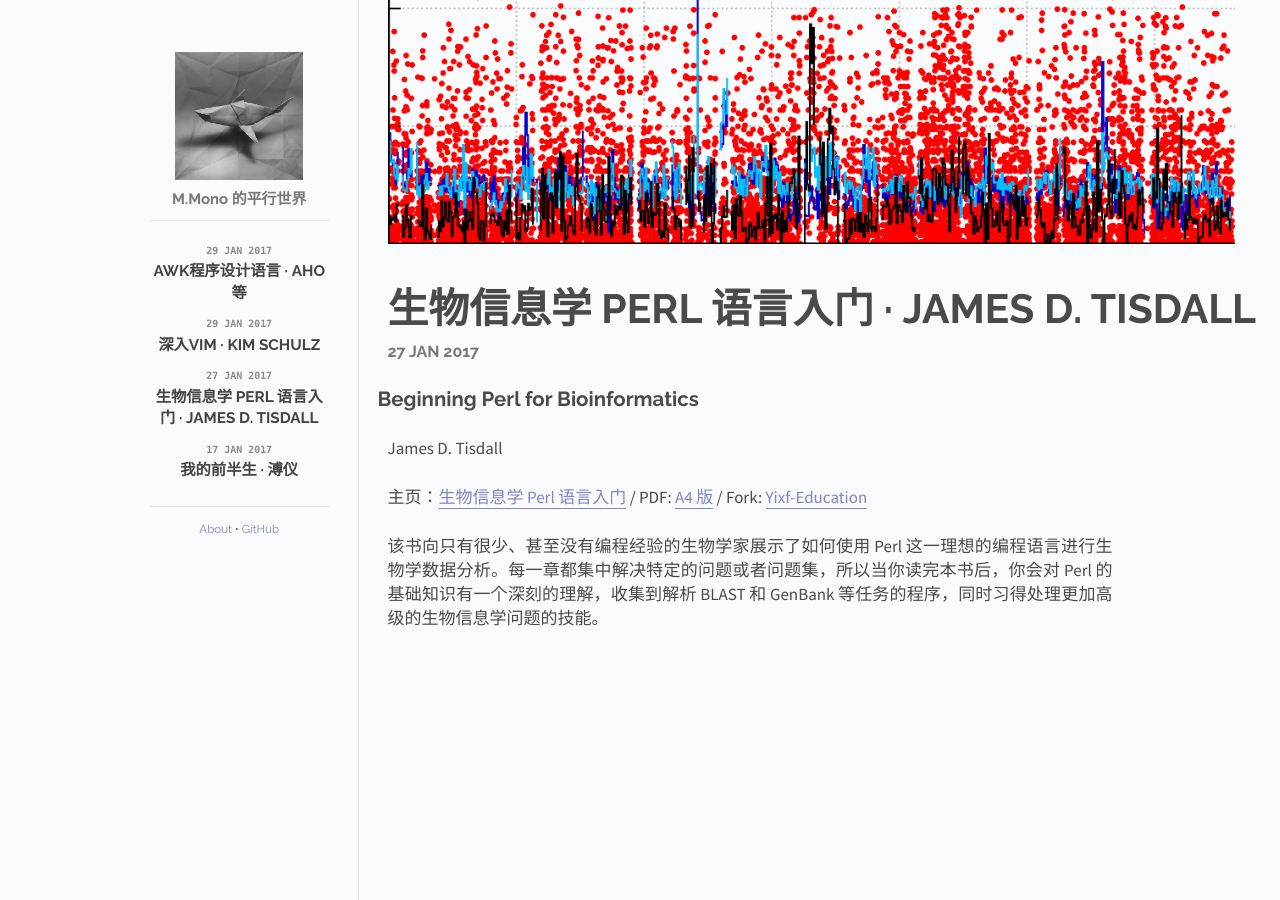
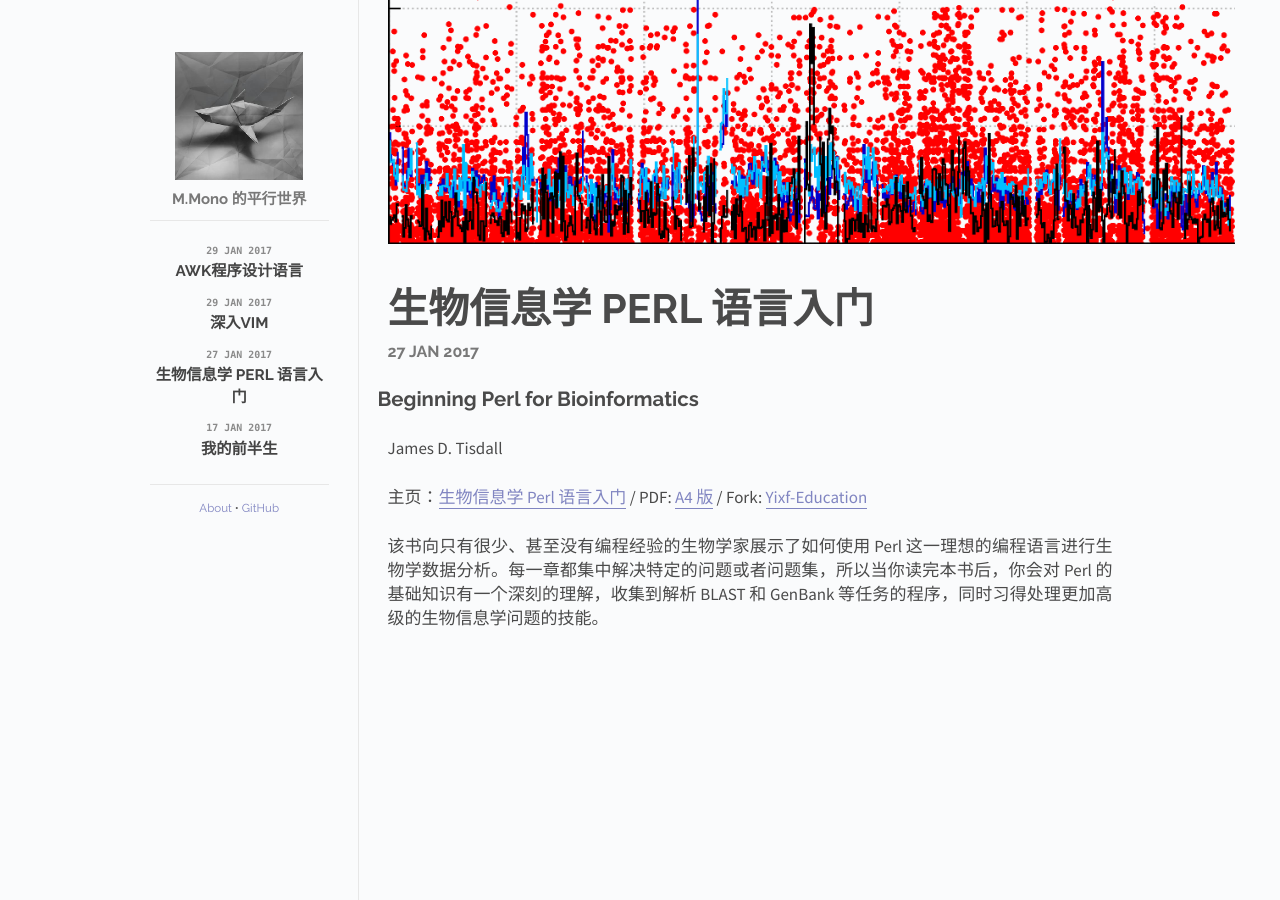
Before and after one commit to M-Mono/m-mono.github.io, a Jekyll site: the page built from _posts/2016-11-26-Beginning-Perl-for-Bioinformatics.md, in a window 1280 px wide. Built offline with Jekyll 4.4.1, drawn with Linux system fonts in a browser that asks for light colours; Markdown is read by kramdown in place of the engine named in the settings.

```diff
--- a/_posts/2016-11-26-Beginning-Perl-for-Bioinformatics.md
+++ b/_posts/2016-11-26-Beginning-Perl-for-Bioinformatics.md
@@ -1,6 +1,6 @@
 ---
 layout: post
-title: 生物信息学 Perl 语言入门 · James D. Tisdall
+title: 生物信息学 Perl 语言入门
 cover: cover_Beginning-Perl-for-Bioinformatics.png
 date:   2017-1-27 12:00:00
 categories: posts
--- a/_posts/2016-11-26-Hacking_Vim.md
+++ b/_posts/2016-11-26-Hacking_Vim.md
@@ -1,6 +1,6 @@
 ---
 layout: post
-title: 深入Vim · Kim Schulz
+title: 深入Vim
 cover: cover_hacking_vim.png
 date:   2017-01-29 12:00:00
 categories: posts
--- a/_posts/2016-11-26-The-AWK-Programming-Language.md
+++ b/_posts/2016-11-26-The-AWK-Programming-Language.md
@@ -1,6 +1,6 @@
 ---
 layout: post
-title: AWK程序设计语言 · Aho 等
+title: AWK程序设计语言
 cover: cover_The-AWK-Programming-Language.jpg
 date:   2017-01-29 12:00:00
 categories: posts
--- a/_posts/2016-11-26-The-First-Half-of-My-Life.md
+++ b/_posts/2016-11-26-The-First-Half-of-My-Life.md
@@ -1,6 +1,6 @@
 ---
 layout: post
-title: 我的前半生 · 溥仪
+title: 我的前半生
 cover: cover_The-First-Half-of-My-Life.jpg
 date:   2017-01-17 12:00:00
 categories: posts
```
